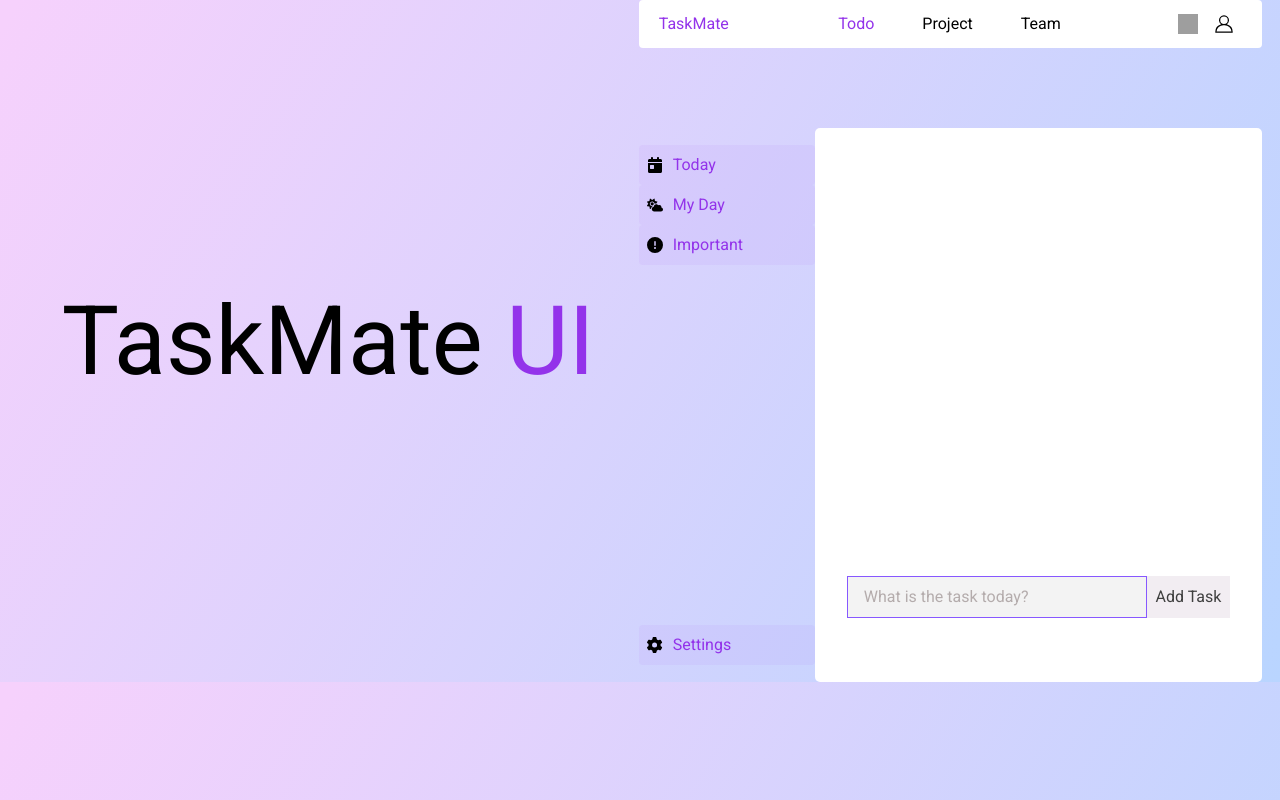
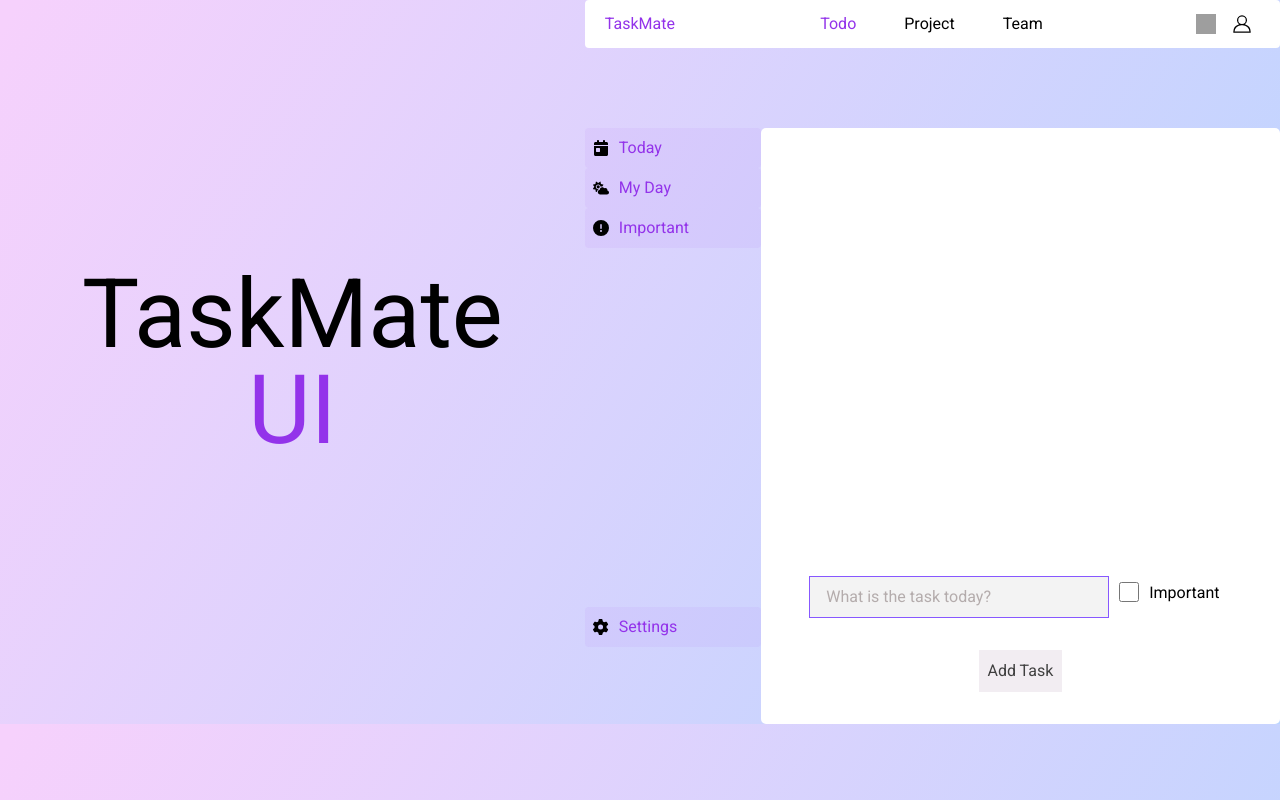
Before and after one commit to SwastikDas26/TaskMaster, a React (Create React App) app: page / in a window 1280 px wide. Built offline with nearby package versions, Linux system fonts and the light colour scheme; grey boxes are pictures that could not be loaded.

Commit message:
final changes

```diff
--- a/src/App.js
+++ b/src/App.js
@@ -1,6 +1,5 @@
 import "./App.css";
 import Navbar from "./components/Navbar";
-import Sidebar from "./components/Sidebar";
 import { TodoWrapper } from "./components/TodoWrapper";
 
 function App() {
@@ -9,10 +8,7 @@ function App() {
             <p className="heading text-8xl mx-11 font-normal">TaskMate <span className="text-logo"> UI </span></p>
             <div className="main">
                 <Navbar />
-                <div className="main-window">
-                    <Sidebar />
-                    <TodoWrapper />
-                </div>
+                <TodoWrapper />
             </div>
         </div>
     );
--- a/src/components/Sidebar.js
+++ /dev/null
@@ -1,26 +0,0 @@
-import React from 'react'
-import "./style.css"
-import sun from './cloud-sun-solid.svg';
-import calendar from './calendar-day-solid.svg';
-import important from './circle-exclamation-solid.svg'
-import setting from './gear-solid.svg'
-
-const Sidebar = () => {
-    const handle = function() {
-        console.log('Hello');
-    }
-    return (
-        <div className='h-full flex flex-col justify-between height'>
-            <ul className='flex flex-col'>
-                <li className='h-10 w-44 flex items-center gap-2.5 p-2 bg-btn1 rounded text-btn2 cursor-pointer'><img src={calendar} alt='calender' className='h-4 w-4' />Today</li>
-                <li className='h-10 w-44 flex items-center gap-2.5 p-2 bg-btn1 rounded text-btn2 cursor-pointer'><img src={sun} alt='calender' className='h-4 w-4' />My Day</li>
-                <li className='h-10 w-44 flex items-center gap-2.5 p-2 bg-btn1 rounded text-btn2 cursor-pointer'><img src={important} alt='calender' className='h-4 w-4' />Important</li>
-            </ul>
-            <ul>
-            <li className='h-10 w-44 flex items-center gap-2.5 p-2 bg-btn1 rounded text-btn2 cursor-pointer'><img src={setting} alt='calender' className='h-4 w-4' />Settings</li>
-            </ul>
-        </div>
-    )
-}
-
-export default Sidebar;
--- a/src/components/Todo.js
+++ b/src/components/Todo.js
@@ -7,7 +7,7 @@ import './style.css';
 export const Todo = ({task, toggleComplete, deleteTodo, editTodo}) => {
   return (
     <div className='Todo'>
-        <p onClick={() => toggleComplete(task.id)} className={`${task.completed ? 'completed' : ""}`}>{task.task}</p>
+        <p onClick={() => toggleComplete(task.id)} className={`${task.completed ? 'completed' : ""}`}>{task.task}  <span className='date'>{task.dateAdded}</span> </p>
         <div>
             <FontAwesomeIcon icon={faPenToSquare} onClick={() => editTodo(task.id)}/>
             <FontAwesomeIcon icon={faTrash} onClick={()=> deleteTodo(task.id)}/>
--- a/src/components/TodoForm.js
+++ b/src/components/TodoForm.js
@@ -1,20 +1,41 @@
-import React , {useState} from 'react'
-import './style.css';
+import React, { useState } from "react";
+import "./style.css";
 
-export const TodoForm = ({addTodo}) => {
+export const TodoForm = ({ addTodo }) => {
 	const [value, setValue] = useState("");
+	const [important, setImportant] = useState(false);
 
 	const handleSubmit = (e) => {
 		e.preventDefault();
 
-        addTodo(value);
+		const currentDate = new Date();
+    	const formattedDate = currentDate.toLocaleString();
+		addTodo(value, important, formattedDate);
 		setValue("");
+		setImportant(false);
+	};
+
+	const handleImportantChange = () => {
+		setImportant(!important);
 	}
 
 	return (
 			<form className="TodoForm" onSubmit={handleSubmit}>
-        <input type="text" className='todo-input' value={value} placeholder='What is the task today?' onChange={(e) => setValue(e.target.value)}/>
-        <button type='submit' className='todo-btn'>Add Task</button>
+				<input
+					type="text"
+					className="todo-input"
+					value={value}
+					placeholder="What is the task today?"
+					onChange={(e) => setValue(e.target.value)}
+				/>
+				<input
+					type="checkbox"
+					id="important"
+					checked={important}
+					onChange={handleImportantChange}
+				/>
+				<label htmlFor="important" className="impLabel">Important</label>
+				<button type="submit" className="todo-btn">Add Task</button>
 			</form>
-  )
-}
+	);
+};
--- a/src/components/TodoWrapper.js
+++ b/src/components/TodoWrapper.js
@@ -1,19 +1,38 @@
-import React, { useState } from "react";
+import React, { useState, useEffect } from "react";
 import './style.css';
 import { TodoForm } from "./TodoForm";
 import { v4 as uuidv4 } from 'uuid';
 import { Todo } from "./Todo";
 import { EditTodoForm } from "./EditTodoForm";
+import sun from './cloud-sun-solid.svg';
+import calendar from './calendar-day-solid.svg';
+import important from './circle-exclamation-solid.svg'
+import setting from './gear-solid.svg'
 uuidv4();
 
 export const TodoWrapper = () => {
 	const [todos, setTodos] = useState([]);
+    const [showImportantOnly, setShowImportantOnly] = useState(false);
+    // const tasks;
 
-	const addTodo = (todo) => {
+    useEffect(() => {
+        const savedTasks = JSON.parse(localStorage.getItem('todos'));
+        if (savedTasks) {
+          setTodos(savedTasks);
+        }
+    }, []);
+
+    useEffect(() => {
+        localStorage.setItem('todos', JSON.stringify(todos));
+    }, [todos]);
+
+	const addTodo = (todo, importantTask, date) => {
 		setTodos([...todos,{
                 id: uuidv4(),
                 task: todo,
                 completed: false,
+                important: importantTask,
+                dateAdded: date,
                 isEditing: false
             },
 		]);
@@ -36,10 +55,31 @@ export const TodoWrapper = () => {
         setTodos(todos.map(todo => todo.id === id ? {...todo, task, isEditing: !todo.isEditing} : todo));
     }
 
+    const handleShowAll = () => {
+        setShowImportantOnly(false);
+    };
+
+    const handleShowImportantOnly = () => {
+        setShowImportantOnly(true);
+    };
+
+    const filteredTasks = showImportantOnly ? todos.filter((todo) => todo.important) : todos;
+
 	return (
+        <div className="flex ">
+        <div className='h-full flex flex-col justify-between height'>
+            <ul className='flex flex-col'>
+                <li className='h-10 w-44 flex items-center gap-2.5 p-2 bg-btn1 rounded text-btn2 cursor-pointer'><img src={calendar} alt='calender' className='h-4 w-4' onClick={handleShowAll}/>Today</li>
+                <li className='h-10 w-44 flex items-center gap-2.5 p-2 bg-btn1 rounded text-btn2 cursor-pointer'><img src={sun} alt='calender' className='h-4 w-4' onClick={handleShowAll}/>My Day</li>
+                <li className='h-10 w-44 flex items-center gap-2.5 p-2 bg-btn1 rounded text-btn2 cursor-pointer'><img src={important} alt='calender' className='h-4 w-4' onClick={handleShowImportantOnly}/>Important</li>
+            </ul>
+            <ul>
+            <li className='h-10 w-44 flex items-center gap-2.5 p-2 bg-btn1 rounded text-btn2 cursor-pointer'><img src={setting} alt='calender' className='h-4 w-4' />Settings</li>
+            </ul>
+        </div>
 		<div className="TodoWrapper">
             <div className="min-height">
-            {todos.map((todo, index) => (
+            {filteredTasks.map((todo, index) => (
                 todo.isEditing ? (
                     <EditTodoForm editTodo={editTask} task={todo} />
                 ) : (
@@ -49,5 +89,6 @@ export const TodoWrapper = () => {
             </div>
             <TodoForm addTodo={addTodo} />
 		</div>
+        </div>
 	);
 };
--- a/src/components/style.css
+++ b/src/components/style.css
@@ -2,7 +2,7 @@
 @tailwind components;
 @tailwind utilities;
 
-@import url('https://fonts.googleapis.com/css2?family=Montserrat:wght@500&family=Roboto:wght@400;700&display=swap');
+@import url("https://fonts.googleapis.com/css2?family=Montserrat:wght@500&family=Roboto:wght@400;700&display=swap");
 
 /*
 *{
@@ -83,7 +83,7 @@
 */
 
 body {
-    background: linear-gradient(299.75deg, #B9D5FF 0%, #F6D1FC 98.93%);;
+	background: linear-gradient(299.75deg, #b9d5ff 0%, #f6d1fc 98.93%);
 	display: flex;
 	justify-content: center;
 	align-items: center;
@@ -112,7 +112,7 @@ body {
 
 .todo-input {
 	outline: none;
-    background: #F3F3F3;
+	background: #f3f3f3;
 	border: 1px solid #8758ff;
 	padding: 0.5rem 1rem;
 	margin-top: 1rem;
@@ -131,7 +131,6 @@ body {
 	border: none;
 	padding: 0.55rem;
 	cursor: pointer;
-
 }
 
 .min-height {
@@ -162,5 +161,20 @@ body {
 .height {
 	min-height: 519.2px;
 	margin-top: 80px;
-    /* padding-bottom: 32px; */
 }
+
+#important {
+	height: 20px;
+	width: 20px;
+	margin: 0 10px;
+}
+
+.impLabel {
+	position: relative;
+	bottom: 4px;
+	margin-right: 12px;
+}
+
+.date {
+	font-size: 10px;
+}
```
Lines whose indentation alone changed are shown as unchanged.
